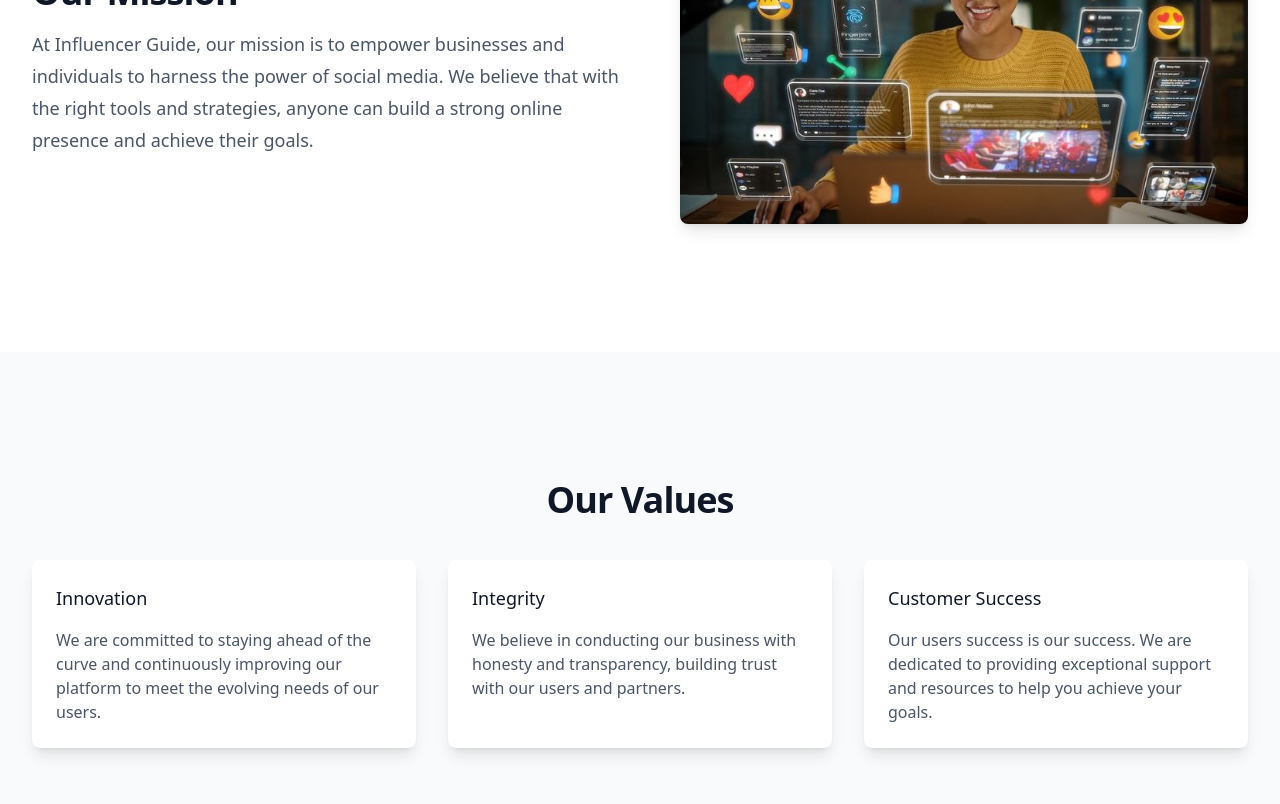
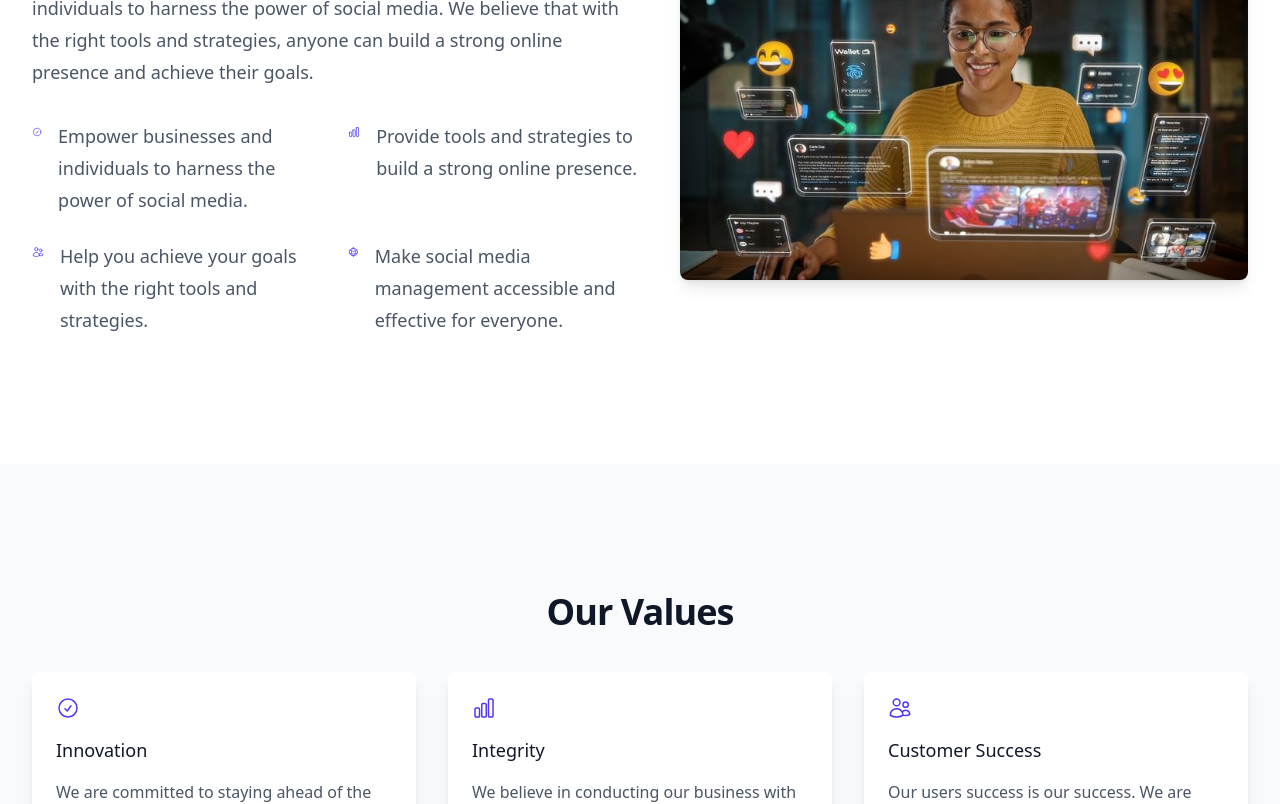
Before and after one commit to praise-cloud/Influence-Guide, a React (Vite) app: page /about in a window 1280 px wide. Shown: the part 760-1564 px from the top of the page. Built offline with nearby package versions, Linux system fonts and the light colour scheme.

Commit message:
mofieid the about page

```diff
--- /dev/null
+++ b/src/constant/about.js
@@ -0,0 +1,42 @@
+
+import { CheckCircleIcon, ChartBarIcon, UsersIcon, GlobeAltIcon } from "@heroicons/react/24/outline";
+
+
+const missionPoints = [
+  {
+    icon: CheckCircleIcon,
+    text: "Empower businesses and individuals to harness the power of social media.",
+  },
+  {
+    icon: ChartBarIcon,
+    text: "Provide tools and strategies to build a strong online presence.",
+  },
+  {
+    icon: UsersIcon,
+    text: "Help you achieve your goals with the right tools and strategies.",
+  },
+  {
+    icon: GlobeAltIcon,
+    text: "Make social media management accessible and effective for everyone.",
+  },
+];
+
+const testimonials = [
+  {
+    name: "John Doe",
+    feedback: "Influencer Guide has transformed the way I manage my social media accounts. The tools are easy to use and the insights are invaluable.",
+    image: "https://i.pinimg.com/564x/1a/2b/3c/1a2b3c4d5e6f7g8h9i0j.jpg",
+  },
+  {
+    name: "Jane Smith",
+    feedback: "The customer support is fantastic! They helped me set up my account and get started with the platform in no time.",
+    image: "https://i.pinimg.com/564x/2b/3c/4d/2b3c4d5e6f7g8h9i0j1k.jpg",
+  },
+  {
+    name: "Alice Johnson",
+    feedback: "I love the analytics feature. It gives me a clear picture of how my posts are performing and helps me make data-driven decisions.",
+    image: "https://i.pinimg.com/564x/3c/4d/5e/3c4d5e6f7g8h9i0j1k2l.jpg",
+  },
+];
+
+export { missionPoints, testimonials };
--- a/src/pages/About.jsx
+++ b/src/pages/About.jsx
@@ -2,29 +2,14 @@ import missionImage from "../assets/images/About Image.jpeg";
 import Navbar from "../components/Navbar";
 import Footer from "../components/Footer";
 import { Carousel } from "react-responsive-carousel";
+import { CheckCircleIcon, ChartBarIcon, UsersIcon, GlobeAltIcon } from "@heroicons/react/24/outline";
 import "react-responsive-carousel/lib/styles/carousel.min.css";
-
-const testimonials = [
-  {
-    name: "John Doe",
-    feedback: "Influencer Guide has transformed the way I manage my social media accounts. The tools are easy to use and the insights are invaluable.",
-    image: "https://i.pinimg.com/564x/1a/2b/3c/1a2b3c4d5e6f7g8h9i0j.jpg",
-  },
-  {
-    name: "Jane Smith",
-    feedback: "The customer support is fantastic! They helped me set up my account and get started with the platform in no time.",
-    image: "https://i.pinimg.com/564x/2b/3c/4d/2b3c4d5e6f7g8h9i0j1k.jpg",
-  },
-  {
-    name: "Alice Johnson",
-    feedback: "I love the analytics feature. It gives me a clear picture of how my posts are performing and helps me make data-driven decisions.",
-    image: "https://i.pinimg.com/564x/3c/4d/5e/3c4d5e6f7g8h9i0j1k2l.jpg",
-  },
-];
+import { missionPoints, testimonials } from "../constant/about";
 
 const About = () => {
   return (
     <div>
+      <Navbar />
       <div className="relative isolate px-6 pt-14 lg:px-8">
         <div
           aria-hidden="true"
@@ -64,6 +49,14 @@ const About = () => {
               with the right tools and strategies, anyone can build a strong
               online presence and achieve their goals.
             </p>
+            <div className="mt-8 grid grid-cols-1 sm:grid-cols-2 gap-6">
+              {missionPoints.map((point, index) => (
+                <div key={index} className="flex items-start space-x-4">
+                  <point.icon className="h-6 w-6 text-indigo-600" />
+                  <p className="text-lg leading-8 text-gray-600">{point.text}</p>
+                </div>
+              ))}
+            </div>
           </div>
           <div className="mt-10 lg:mt-0 lg:w-1/2 lg:pl-10">
             <img
@@ -83,6 +76,7 @@ const About = () => {
           </h2>
           <div className="mt-10 grid gap-8 sm:grid-cols-2 lg:grid-cols-3">
             <div className="bg-white rounded-lg shadow-lg p-6">
+              <CheckCircleIcon className="h-6 w-6 text-indigo-600 mb-4" />
               <h3 className="text-lg font-medium text-gray-900">Innovation</h3>
               <p className="mt-4 text-base text-gray-600">
                 We are committed to staying ahead of the curve and continuously
@@ -90,6 +84,7 @@ const About = () => {
               </p>
             </div>
             <div className="bg-white rounded-lg shadow-lg p-6">
+              <ChartBarIcon className="h-6 w-6 text-indigo-600 mb-4" />
               <h3 className="text-lg font-medium text-gray-900">Integrity</h3>
               <p className="mt-4 text-base text-gray-600">
                 We believe in conducting our business with honesty and
@@ -97,6 +92,7 @@ const About = () => {
               </p>
             </div>
             <div className="bg-white rounded-lg shadow-lg p-6">
+              <UsersIcon className="h-6 w-6 text-indigo-600 mb-4" />
               <h3 className="text-lg font-medium text-gray-900">
                 Customer Success
               </h3>
@@ -191,6 +187,7 @@ const About = () => {
         </div>
       </div>
 
+      <Footer />
     </div>
   );
 };
```
